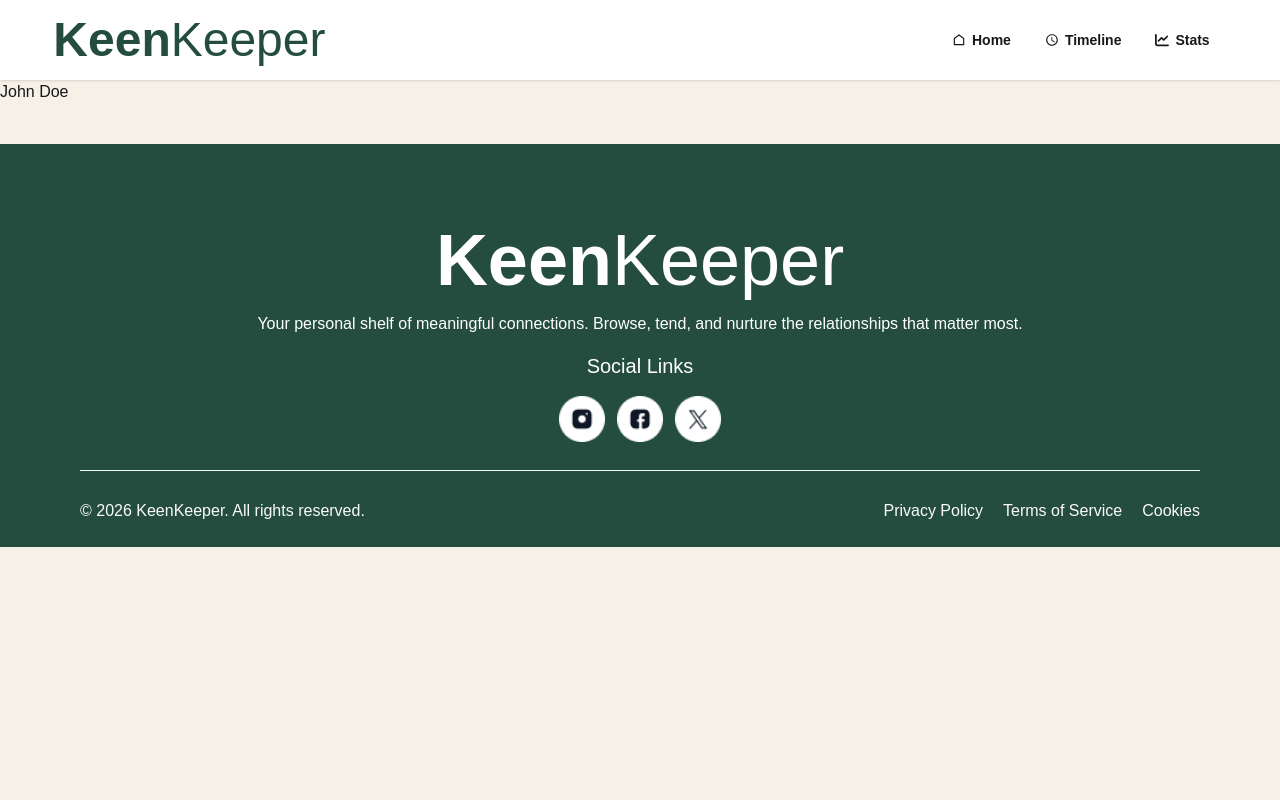
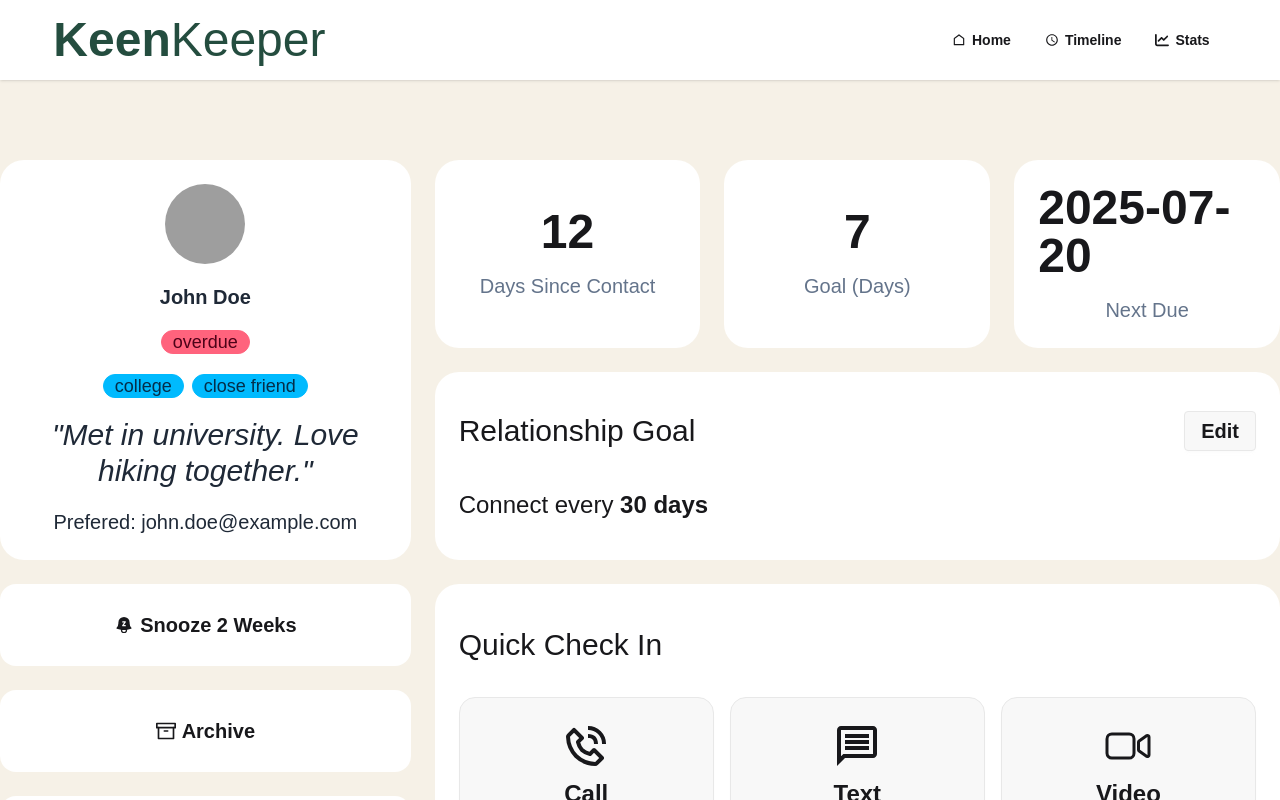
Before and after one commit to mdborhan-dev/keen-keeper, a Next.js app: page /friend/1 in a window 1280 px wide. Shown: the top 800 px of the page. Built offline with nearby package versions, Linux system fonts and the light colour scheme; grey boxes are pictures that could not be loaded.

Commit message:
Details page (pc only) finished

```diff
--- a/src/app/friend/[friendId]/page.jsx
+++ b/src/app/friend/[friendId]/page.jsx
@@ -1,11 +1,98 @@
+import Image from "next/image";
+import { BiPhoneCall } from "react-icons/bi";
+import { FaRegTrashCan } from "react-icons/fa6";
+import { FiArchive } from "react-icons/fi";
+import { HiBellSnooze } from "react-icons/hi2";
+import { IoVideocamOutline } from "react-icons/io5";
+import { MdOutlineMessage } from "react-icons/md";
+
 const FriendDetails = async ({ params }) => {
   const { friendId } = await params;
   const res = await fetch("http://localhost:3000/friends.json");
   const data = await res.json();
   const friend = data.find((friend) => friend.id === Number(friendId));
   return (
-    <div>
-      <h2>{friend.name}</h2>
+    <div className="min-h-[70vh] py-20 grid grid-cols-9 grid-rows-7 gap-6">
+      {/* photo card*/}
+      <div className="row-span-4 col-span-3 bg-white rounded-3xl p-6 flex flex-col justify-between items-center gap-4 text-center">
+        <Image
+          src={friend.picture}
+          alt={friend.name}
+          width={80}
+          height={80}
+          className="rounded-full"
+        />
+        <h3 className="text-xl font-semibold text-[#1F2937]">{friend.name}</h3>
+        <div
+          className={`badge rounded-3xl text-lg ${friend.status === "on-track" ? "badge-primary" : friend.status === "overdue" ? "badge-error" : friend.status === "almost due" ? "badge-warning" : ""}`}
+        >
+          {friend.status}
+        </div>
+        <div className="flex gap-2">
+          {friend.tags.map((tag, ind) => (
+            <div key={ind} className="badge rounded-3xl badge-info text-lg">
+              {tag}
+            </div>
+          ))}
+        </div>
+        <h4 className="text-3xl italic text-[#1f2937]">{`"${friend.bio}"`}</h4>
+        <p className="text-xl text-[#1f2937]">Prefered: {friend.email}</p>
+      </div>
+      {/* days since contact*/}
+      <div className="bg-white rounded-3xl col-span-2 row-span-2 p-6 flex flex-col gap-4 justify-center items-center">
+        <h2 className="text-5xl font-semibold">{friend.days_since_contact}</h2>
+        <p className="text-[#64748B] text-xl">Days Since Contact</p>
+      </div>
+      {/* Goal*/}
+      <div className="bg-white rounded-3xl col-span-2 row-span-2 p-6 flex flex-col gap-4 justify-center items-center">
+        <h2 className="text-5xl font-semibold">{friend.goal}</h2>
+        <p className="text-[#64748B] text-xl">Goal (Days)</p>
+      </div>
+      {/* Next Due*/}
+      <div className="bg-white rounded-3xl col-span-2 row-span-2 p-6 flex flex-col gap-4 justify-center items-center">
+        <h2 className="text-5xl font-semibold">{friend.next_due_date}</h2>
+        <p className="text-[#64748B] text-xl">Next Due</p>
+      </div>
+      {/* relationship Goal*/}
+      <div className="bg-white rounded-3xl col-span-6 row-span-2 p-6 py-8 flex flex-col justify-around gap-6">
+        <div className="flex justify-between items-center">
+          <p className="text-3xl ">Relationship Goal</p>{" "}
+          <button className="btn text-xl">Edit</button>
+        </div>
+        <p className="text-2xl">
+          Connect every <strong>30 days</strong>
+        </p>
+      </div>
+      {/* 3 more*/}
+      <div className="row-span-3 col-span-3 bg-transparent rounded-3xl grid grid-rows-3 gap-6">
+        <button className="btn btn-ghost w-full h-full text-xl bg-white rounded-2xl">
+          <HiBellSnooze /> Snooze 2 Weeks
+        </button>
+        <button className="btn btn-ghost w-full h-full text-xl bg-white rounded-2xl">
+          <FiArchive /> Archive
+        </button>
+        <button className="btn btn-ghost w-full h-full text-xl bg-white text-red-600 rounded-2xl">
+          <FaRegTrashCan /> Delete
+        </button>
+      </div>
+      {/* Quick check in */}
+      <div className="row-span-3 col-span-6 bg-white rounded-3xl p-6 flex flex-col gap-4 justify-evenly">
+        <h3 className="text-3xl font-medium">Quick Check In</h3>
+        <div className="grid grid-cols-3 gap-4 ">
+          <button className="btn w-full h-full rounded-2xl py-6 flex flex-col gap-2">
+            <BiPhoneCall className="text-5xl" />{" "}
+            <span className="text-2xl">Call</span>
+          </button>
+          <button className="btn w-full h-full rounded-2xl py-6 flex flex-col gap-2">
+            <MdOutlineMessage className="text-5xl" />{" "}
+            <span className="text-2xl">Text</span>
+          </button>
+          <button className="btn w-full h-full rounded-2xl py-6 flex flex-col gap-2">
+            <IoVideocamOutline className="text-5xl" />{" "}
+            <span className="text-2xl">Video</span>
+          </button>
+        </div>
+      </div>
     </div>
   );
 };
```
